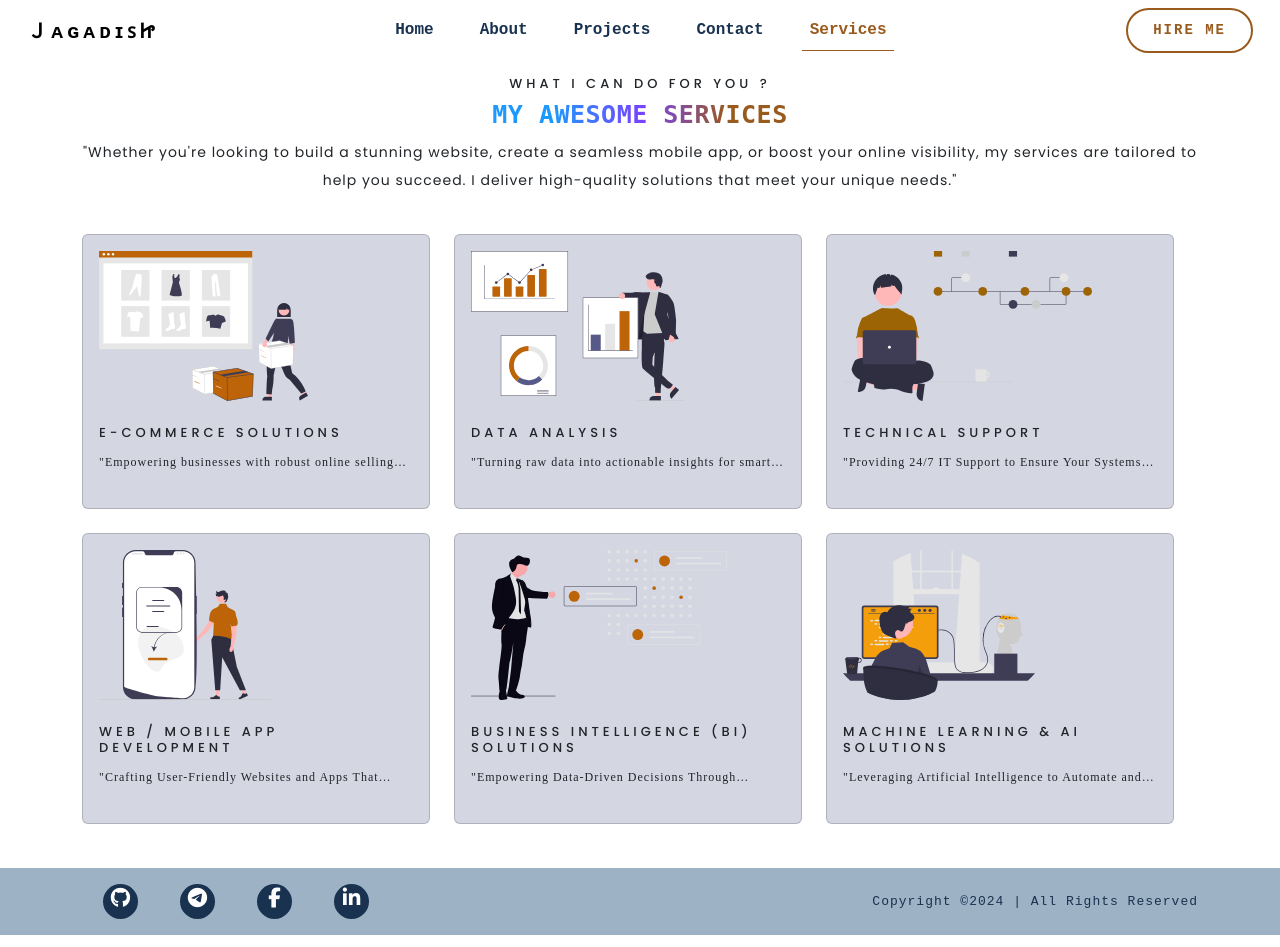
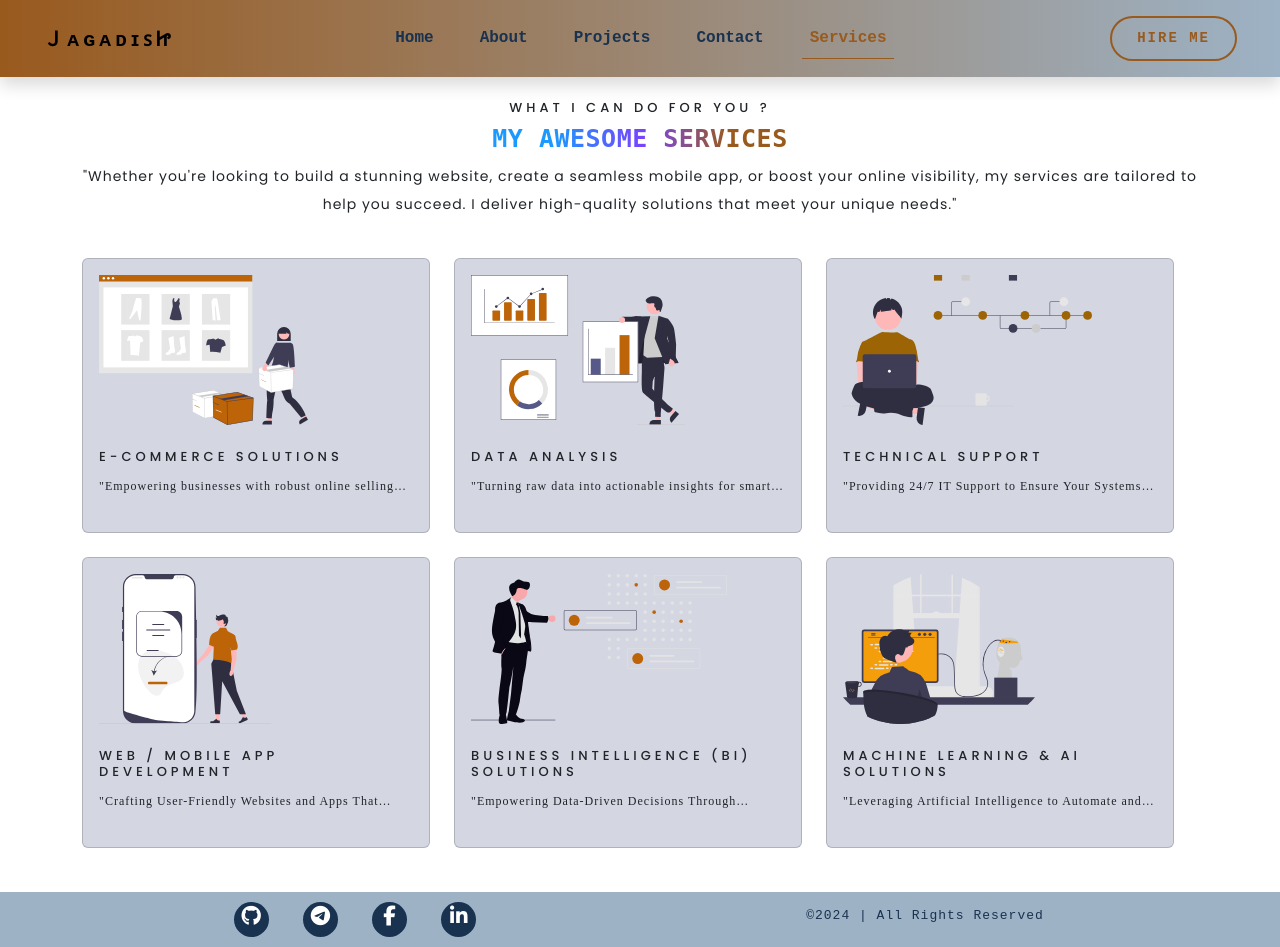
Before and after one commit to bukyajagadishnaik/portfolio, a Flask app: page /services in a window 1280 px wide. Run offline with Flask 3, Linux system fonts and the light colour scheme.

Commit message:
Updated navbar styling and layout

```diff
--- a/app/routes.py
+++ b/app/routes.py
@@ -1,7 +1,6 @@
 # app/routes.py
 from flask import render_template ,request
 from flask_mail import Mail , Message
-from .databases import get_db
 
 # Avoid circular import by importing `app` inside a route function
 def create_routes(app):
@@ -28,27 +27,8 @@ def create_routes(app):
             email = request.form['email']
             phone = request.form['phone']
             message = request.form['message']
-            #  Get a database connection
-            db = get_db()
-            # print(db)
-            # Create a cursor to interact with the database
-            cursor = db.cursor()
-
-            # Example: Fetch all records from a 'users' table
-            # cursor.execute('select * from users')
-            # Insert the form data into the 'users' table
-            cursor.execute('''
-                INSERT INTO feedback (name, phone, email, message)
-                VALUES (?, ?, ?, ?)
-            ''', (name, phone, email, message))
-
-            # Commit the transaction to save the changes
-            db.commit()
-
-
             if email :
                 customer = [email]
-                #print(customer)
                 msgbody = f"""
 Hi {name},
 Thank you so much for visiting my portfolio website and taking the time to send me your feedback and suggestions! I truly appreciate your thoughts on [specific suggestion or message they sent].
--- a/app/static/css/about.css
+++ b/app/static/css/about.css
@@ -1,6 +1,3 @@
-.about_wrapper{
-    padding: 25px;
-}
 .about_wrapper p{
     font-size: 15px;
     letter-spacing: 1.4px;
@@ -49,46 +46,17 @@
 
 .single-progress .label {
     position: absolute;
-    right: 0; /* Aligns the label to the right */
-    top: 10px; /* Adjust top margin for label placement */
-    font-size: 14px; /* Adjust font size */
-    color: var(--primary-bg-color); /* Optional: Color for the label */
+    right: 0;
+    top: 10px;
+    font-size: 14px;
+    color: var(--primary-bg-color);
 }
 
 .about_wrapper .single-progress .progress-bar {
-    /* background-image: var(--gradient-text); */
     background-color:var(--gray-color);
     border-radius: 30px;
 
 }
-
-/* .about_wrapper .single-progress h6 {
-    text-align: left;
-} */
-
-/* .about_wrapper .single-progress .label {
-    position: absolute;
-    right: 0;
-    top: 0;
-    color: var(--gray-color);
-    font-size: 15px;
-} */
-
-/* .about_wrapper .tab-pane li {
-    color: var(--bg-dark-blue);
-    font-size: 16px;
-    margin-bottom: 15px;
-    font-weight: 300;
-    list-style: none;
-} */
-
-/* .about_wrapper .tab-pane li a {
-    font-weight: 500;
-    display: block;
-    color: var(--bg-dark-blue);
-    text-decoration: none;
-} */
-
 
 .edu-details h5{
     font-size: 15px;
@@ -98,13 +66,12 @@
     display: inline-block;
     color: var(--primary-bg-color);
     margin-bottom: 0px;
-    /* margin-right: 10px; Adds a little space between the title and the years */
     vertical-align: middle;
 }
 .edu-details h5 span{
     font-size: 10px;
     display: inline-block;
-    color: var(--text-gray); /* Adjust color to match the design */
+    color: var(--text-gray);
     vertical-align: middle;
 }
 .edu-details h4{
--- a/app/static/css/home.css
+++ b/app/static/css/home.css
@@ -3,7 +3,7 @@
 
 /* navbar */
 .navbar {
-    background-color: var(--white);
+    background-image: linear-gradient(90deg, var(--primary-bg-color) 0%, var(--secondary-bg-color) 100%);
     font-family: var(--primary-font);
 }
 
@@ -79,7 +79,7 @@
     width: 100%;
     height: auto;
     min-height: 75vh;
-    padding: 60px;
+    /* padding: 60px; */
     margin-bottom: 10px;
 }
 .banner_wrapper h1{
@@ -97,6 +97,7 @@
 }
 
 .home-img {
+    filter:grayscale(10%);
     border-radius: 42% 56% 72% 28% /42% 42% 56% 48%;
     box-shadow: 0 0 15px var(--secondary-bg-color);
     animation: animateImg 10.0s linear infinite;
@@ -131,11 +132,9 @@
     margin-top: 10px;
 }
 
-.footer_wrapper .social-icon li {
-    margin: 6px;
-}
 
-.footer_wrapper .social-icon a {
+
+.footer_wrapper a {
     background-color: var(--bg-dark-blue);
     border-color: var(--primary-bg-color);
     color: var(--white);
@@ -150,7 +149,7 @@
     transition: all 0.3s cubic-bezier(0.645, 0.045, 0.355, 1);
 }
 
-.footer_wrapper .social-icon a:hover {
+.footer_wrapper a:hover {
     background-color: var(--primary-bg-color);
     border-color: var(--primary-bg-color);
     color: var(--white);
@@ -159,11 +158,12 @@
 }
 
 
-.footer_wrapper .copyright-text p,
+.footer_wrapper p,
 a {
     font-size: 13px;
     font-weight: 500;
     color: var(--bg-dark-blue);
+    cursor: pointer;
     text-decoration: none;
     font-family: 'Courier New', Courier, monospace;
 }
--- a/app/static/css/services.css
+++ b/app/static/css/services.css
@@ -25,7 +25,6 @@
 }
 
 .services_wrapper .card p {
-    /* writing-mode: vertical-lr; */
     display: -webkit-box;
     -webkit-line-clamp: 1;
     -webkit-box-orient: vertical;
--- a/app/static/css/styles.css
+++ b/app/static/css/styles.css
@@ -1,4 +1,3 @@
-/* app/static/css/styles.css */
 @import url('https://fonts.googleapis.com/css2?family=Poppins:ital,wght@0,100;0,200;0,300;0,400;0,500;0,600;0,700;0,800;0,900;1,100;1,200;1,300;1,400;1,500;1,600;1,700;1,800;1,900&display=swap');
 
 * {
@@ -22,15 +21,9 @@ body {
     font-family: var(--primary-font);
     margin: 0;
     padding: 0;
-    padding-top: 56px;
+    padding-top:80px;
 }
 
-header {
-    background-color: #333;
-    color: white;
-    padding-bottom: 10px 0;
-    text-align: center;
-}
 a {
     color: white;
     text-decoration: none;
@@ -42,12 +35,7 @@ a:hover {
 main {
     padding: 20px;
 }
-footer {
-    text-align: center;
-    padding: 10px;
-    background-color: #333;
-    color: white;
-}
+
 
 /* 1.custom css */
 ::-webkit-scrollbar {
@@ -94,7 +82,6 @@ h1 {
     font-size: 54px;
     line-height: 68px;
     font-weight: 800;
-    /* color: var(--white); */
     color: var(--gradient-text);
     margin-bottom: 20px;
 }
--- a/app/templates/layout.html
+++ b/app/templates/layout.html
@@ -1,4 +1,3 @@
-<!-- app/templates/layout.html -->
 <!DOCTYPE html>
 <html lang="en">
 
@@ -11,11 +10,12 @@
     <script async src="https://www.googletagmanager.com/gtag/js?id=G-0CCE1CLGMF"></script>
     <script>
         window.dataLayer = window.dataLayer || [];
-      function gtag(){dataLayer.push(arguments);}
+        function gtag() { dataLayer.push(arguments); }
         gtag('js', new Date());
 
         gtag('config', 'G-0CCE1CLGMF');
     </script>
+
     <!-- Link to CSS file -->
     <link rel="stylesheet" href="{{ url_for('static', filename='css/styles.css') }}">
     <link rel="stylesheet" href="{{ url_for('static', filename='css/home.css') }}">
@@ -26,6 +26,7 @@
 
     <!-- Bootstrap CSS from CDN -->
     <link href="https://cdn.jsdelivr.net/npm/bootstrap@5.3.0/dist/css/bootstrap.min.css" rel="stylesheet">
+
     <!-- fontawesome cdn -->
     <link rel="stylesheet" href="https://cdnjs.cloudflare.com/ajax/libs/font-awesome/6.5.2/css/all.min.css"
         integrity="sha512-SnH5WK+bZxgPHs44uWIX+LLJAJ9/2PkPKZ5QiAj6Ta86w+fsb2TkcmfRyVX3pBnMFcV7oQPJkl9QevSCWr3W6A=="
@@ -36,9 +37,9 @@
 <body>
     <header>
         <!-- Fixed Navbar -->
-        <nav class="navbar navbar-expand-lg navbar-custom fixed-top">
+        <nav class="navbar navbar-expand-lg navbar-custom fixed-top shadow p-3 mb-7 ">
             <div class="container-fluid">
-                <!-- Logo on the left -->
+                <!-- Logo  -->
                 <a class="navbar-brand" href="{{ url_for('index') }}">Ｊ ᴀ ɢ ᴀ ᴅ ɪ ꜱ Ꮵ</a>
 
                 <!-- Navbar toggler for mobile view -->
@@ -88,38 +89,32 @@
     <!-- footer -->
     <section id="footer" class="footer_wrapper mt-3 mt-md-0">
         <div class="container">
-            <div class="row align-items-center">
-                <!-- Left side - Social Icons -->
-                <div class="col-5 col-md-5">
-                    <ul class="list-unstyled d-flex justify-content-start social-icon mb-md-0">
-                        <li>
+            <div class="row d-flex justify-content-between">
+                <div class="col-md-6 text-center">
                     <a href="https://github.com/bukyajagadishnaik"><i class="fa-brands fa-github"></i></a>
-                        </li>
-                        <li>
                     <a href="https://t.me/bukyajagadishnaik"><i class="fa-brands fa-telegram"></i></a>
-                        </li>
-                        <li>
                     <a href="https://www.facebook.com/share/12BxaZmFG76/"><i class="fa-brands fa-facebook-f"></i></a>
-                        </li>
-                        <li>
-                            <a href="https://www.linkedin.com/in/bukyajagadishnaik-datascience?utm_source=share&utm_campaign=share_via&utm_content=profile&utm_medium=android_app"><i class="fa-brands fa-linkedin-in"></i></a>
-                        </li>
-                    </ul>
+                    <a
+                        href="https://www.linkedin.com/in/bukyajagadishnaik-datascience?utm_source=share&utm_campaign=share_via&utm_content=profile&utm_medium=android_app"><i
+                            class="fa-brands fa-linkedin-in"></i></a>
                 </div>
-                <!-- Right side - Copyright -->
-                <div class="col-7 col-md-7">
-                    <div class="copyright-text text-md-end text-center mb-3 mb-lg-0">
-                        <p class="mb-0">Copyright &copy;2024 | </span>All Rights Reserved</p>
+                <div class="col-md-6">
+                    <div class="row">
+                        <div class="col-md-12 text-center">
+                            <p class="mb-0">&copy;2024 | </span>All Rights Reserved</p>
+                        </div>
                     </div>
                 </div>
             </div>
         </div>
     </section>
+
     <!-- js cdn -->
     <script src="https://cdn.jsdelivr.net/npm/bootstrap@5.0.2/dist/js/bootstrap.bundle.min.js"
         integrity="sha384-MrcW6ZMFYlzcLA8Nl+NtUVF0sA7MsXsP1UyJoMp4YLEuNSfAP+JcXn/tWtIaxVXM"
         crossorigin="anonymous"></script>
     <!-- custom js links here  -->
+
 </body>
 
 </html>
--- a/app/templates/services.html
+++ b/app/templates/services.html
@@ -7,23 +7,23 @@
 <section id="services" class="services_wrapper">
     <div class="container">
         <div class="row">
-            <div class="col-sm-12 text-center mb-4">
+            <div class="col-md-12 text-center mb-4">
                 <h6>What i can do for you ?</h6>
                 <h2 class="subtitle">My awesome services</h2>
                 <p class="services-desc">"Whether you're looking to build a stunning website, create a seamless mobile app, or boost your online visibility, my services are tailored to help you succeed. I deliver high-quality solutions that meet your unique needs."</p>
             </div>
             <div class="row">
-                <div class="col-lg-4 col-md-6 mb-4">
+                <div class="col-md-4 mb-4">
                     <div class="card">
                         <div class="container card-body text-md-start text-center">
                             <div class="row">
-                                <div class="col-md-12 col-lg-12">
+                                <div class="col-md-12">
                                     <img src="../static/images/undraw_web-shopping_m3o2.svg" alt="services"
                                         class="img-fluid mb-4">
                                 </div>
                             </div>
                             <div class="row">
-                                <div class="col-md-12 col-lg-12">
+                                <div class="col-md-12">
                                     <h6>E-Commerce Solutions</h6>
                                     <p>"Empowering businesses with robust online selling platforms."</p>
                                 </div>
@@ -31,7 +31,7 @@
                         </div>
                     </div>
                 </div>
-                <div class="col-lg-4 col-md-6 mb-4">
+                <div class="col-md-4 mb-4">
                     <div class="card">
                         <div class="card-body text-md-start text-center">
                             <img src="../static/images/undraw_all-the-data_5lil.svg" alt="services"
@@ -41,7 +41,7 @@
                         </div>
                     </div>
                 </div>
-                <div class="col-lg-4 col-md-6 mb-4">
+                <div class="col-md-4 mb-4">
                     <div class="card">
                         <div class="card-body text-md-start text-center">
                             <img src="../static/images/undraw_version-control_eiam.svg" alt="services"
@@ -53,17 +53,17 @@
                 </div>
             </div>
             <div class="row">
-                <div class="col-lg-4 col-md-6 mb-4">
+                <div class="col-md-4 mb-4">
                     <div class="card">
                         <div class="container card-body text-md-start text-center">
                             <div class="row">
-                                <div class="col-md-12 col-lg-12">
+                                <div class="col-md-12">
                                     <img src="../static/images/undraw_modern-design_slgv.svg" alt="services"
                                         class="img-fluid mb-4">
                                 </div>
                             </div>
                             <div class="row">
-                                <div class="col-md-12 col-lg-12">
+                                <div class="col-md-12">
                                     <h6>Web / Mobile App Development</h6>
                                     <p>"Crafting User-Friendly Websites and Apps That Drive Engagement and Success."</p>
                                 </div>
@@ -71,7 +71,7 @@
                         </div>
                     </div>
                 </div>
-                <div class="col-lg-4 col-md-6 mb-4">
+                <div class="col-md-4 mb-4">
                     <div class="card">
                         <div class="card-body text-md-start text-center">
                             <img src="../static/images/undraw_business-decisions_3x2a.svg" alt="services"
@@ -81,7 +81,7 @@
                         </div>
                     </div>
                 </div>
-                <div class="col-lg-4 col-md-6 mb-4">
+                <div class="col-md-4 mb-4">
                     <div class="card">
                         <div class="card-body text-md-start text-center">
                             <img src="../static/images//undraw_firmware_3fxd.svg" alt="services"
--- a/requirements.txt
+++ b/requirements.txt
@@ -8,3 +8,5 @@ werkzeug==3.0.2
 zipp==3.18.1
 gunicorn
 Flask-Mail==0.9.1
+sqlite3
+flask-sqlalchemy
--- a/run.py
+++ b/run.py
@@ -1,5 +1,4 @@
-# run.py
 from app import app
 
 if __name__ == '__main__':
-    app.run(debug=True)
+    app.run(debug=False)
```
Also changed, not shown: app/databases.py (deleted, +0 -12 lines), app/templates/about.html (+6 -19 lines), app/templates/index.html (+6 -3 lines), app/models.py (added). Lines whose indentation alone changed are shown as unchanged.
